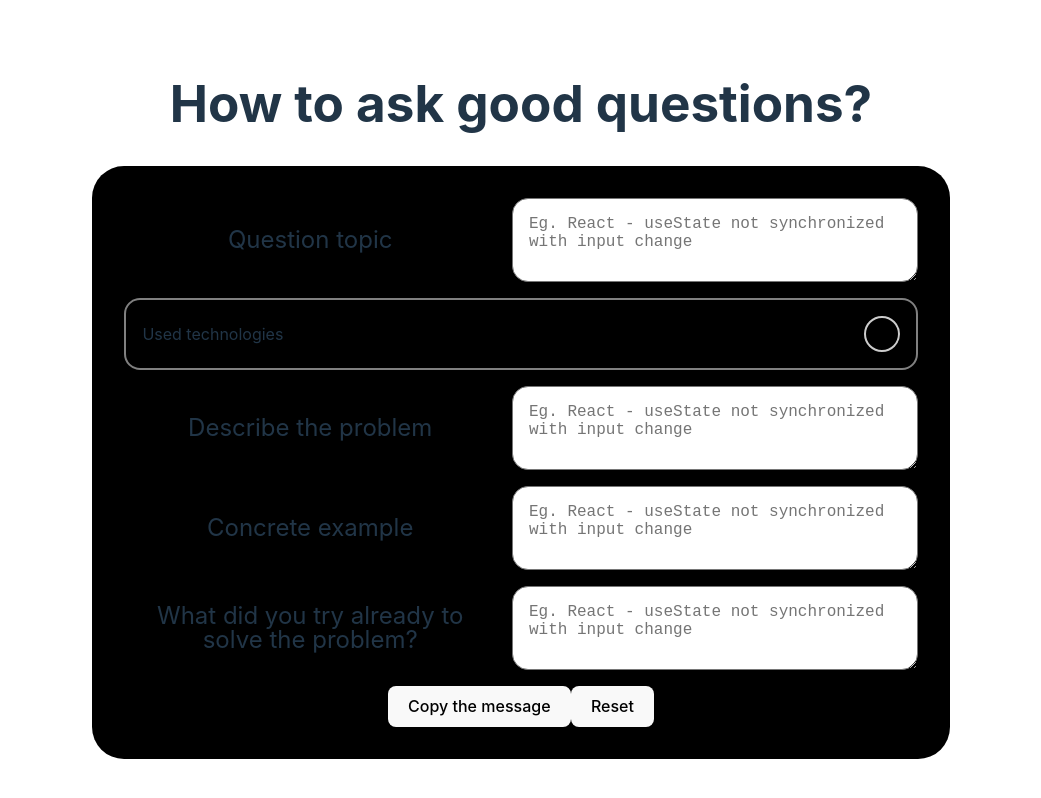
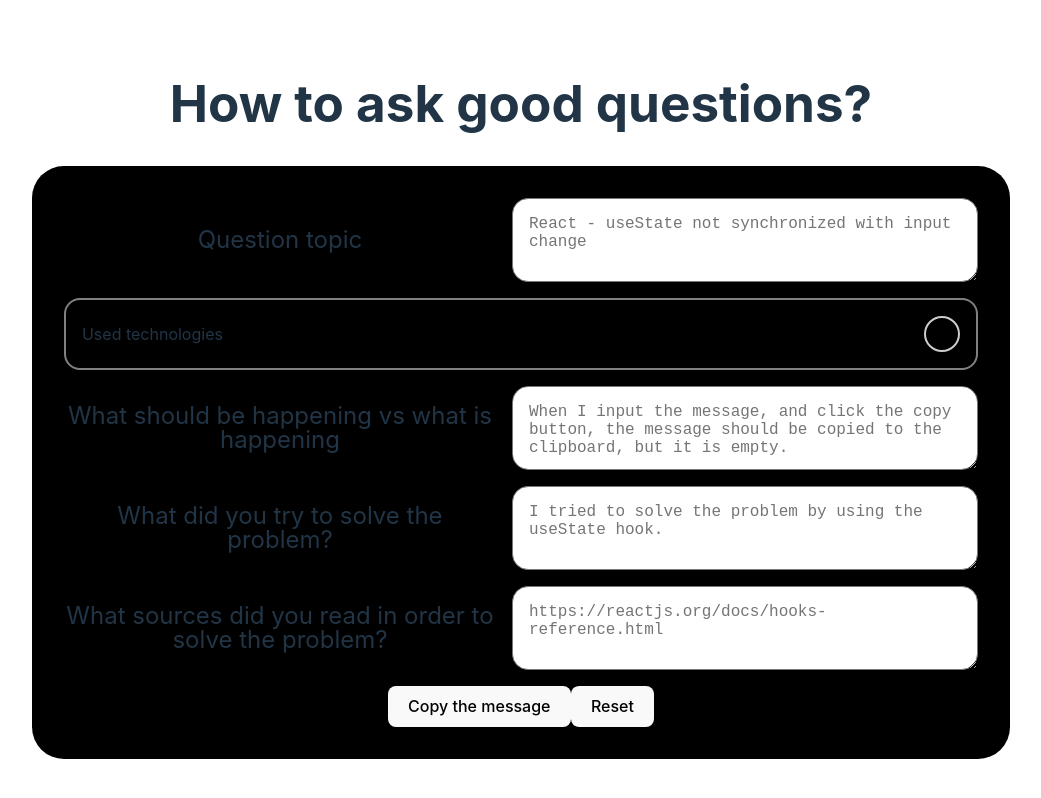
Before and after one commit to goodideagiver/how-to-ask-good-questions, a React (Vite) app: page / in a window 1280 px wide. Shown: the whole page, without its empty margins (119-1160 px from the left). Built offline with nearby package versions, Linux system fonts and the light colour scheme.

Commit message:
Add eslint

```diff
--- a/package.json
+++ b/package.json
@@ -6,7 +6,8 @@
   "scripts": {
     "dev": "vite",
     "build": "tsc && vite build",
-    "preview": "vite preview"
+    "preview": "vite preview",
+    "lint": "eslint"
   },
   "dependencies": {
     "i18next": "^21.9.1",
@@ -18,6 +19,8 @@
     "@types/react": "^18.0.17",
     "@types/react-dom": "^18.0.6",
     "@vitejs/plugin-react": "^2.0.1",
+    "eslint": "^8.23.0",
+    "eslint-plugin-react": "^7.31.1",
     "typescript": "^4.6.4",
     "vite": "^3.0.7"
   }
--- a/src/components/QuestionForm/QuestionForm.hook.ts
+++ b/src/components/QuestionForm/QuestionForm.hook.ts
@@ -1,13 +1,11 @@
-import { Reducer, useReducer } from 'react';
+import { useReducer } from 'react';
 
-type FormInput =
-	| {
-			[key: string]: {
-				value: string;
-				name: string;
-			};
-	  }
-	| {};
+type FormInput = {
+	[key: string]: {
+		value: string;
+		name: string;
+	};
+};
 
 export enum FormActionTypes {
 	SET_INPUT_VALUE = 'SET_INPUT_VALUE',
--- a/src/components/QuestionForm/QuestionForm.tsx
+++ b/src/components/QuestionForm/QuestionForm.tsx
@@ -11,37 +11,37 @@ export const QuestionForm = () => {
 		<form className={classes.root}>
 			<FormTextarea
 				label='Question topic'
-				placeholder='Eg. React - useState not synchronized with input change'
+				placeholder='React - useState not synchronized with input change'
 				value={questionInputsState?.topic?.value || ''}
 				onChange={setInputValue}
 				objectKey='topic'
 			/>
 			<OptionalInput onHide={() => setInputValue('', '', 'technologies')}>
 				<FormTextarea
-					label='Used technologies'
-					placeholder='Eg. React - useState not synchronized with input change'
+					label='Used technologies that concern the question'
+					placeholder='Redux, React, Typescript'
 					value={questionInputsState?.technologies?.value || ''}
 					onChange={setInputValue}
 					objectKey='technologies'
 				/>
 			</OptionalInput>
 			<FormTextarea
-				label='Describe the problem'
-				placeholder='Eg. React - useState not synchronized with input change'
+				label='What should be happening vs what is happening'
+				placeholder='When I input the message, and click the copy button, the message should be copied to the clipboard, but it is empty.'
 				value={questionInputsState?.problem?.value || ''}
 				onChange={setInputValue}
 				objectKey='problem'
 			/>
 			<FormTextarea
-				label='Concrete example'
-				placeholder='Eg. React - useState not synchronized with input change'
+				label='What did you try to solve the problem?'
+				placeholder='I tried to solve the problem by using the useState hook.'
 				value={questionInputsState?.example?.value || ''}
 				onChange={setInputValue}
 				objectKey='example'
 			/>
 			<FormTextarea
-				label='What did you try already to solve the problem?'
-				placeholder='Eg. React - useState not synchronized with input change'
+				label='What sources did you read in order to solve the problem?'
+				placeholder='https://reactjs.org/docs/hooks-reference.html'
 				value={questionInputsState?.solution?.value || ''}
 				onChange={setInputValue}
 				objectKey='solution'
```
Also changed, not shown: .eslintrc.json (added), 1 other file (tests, documents, lock files or other folders).
